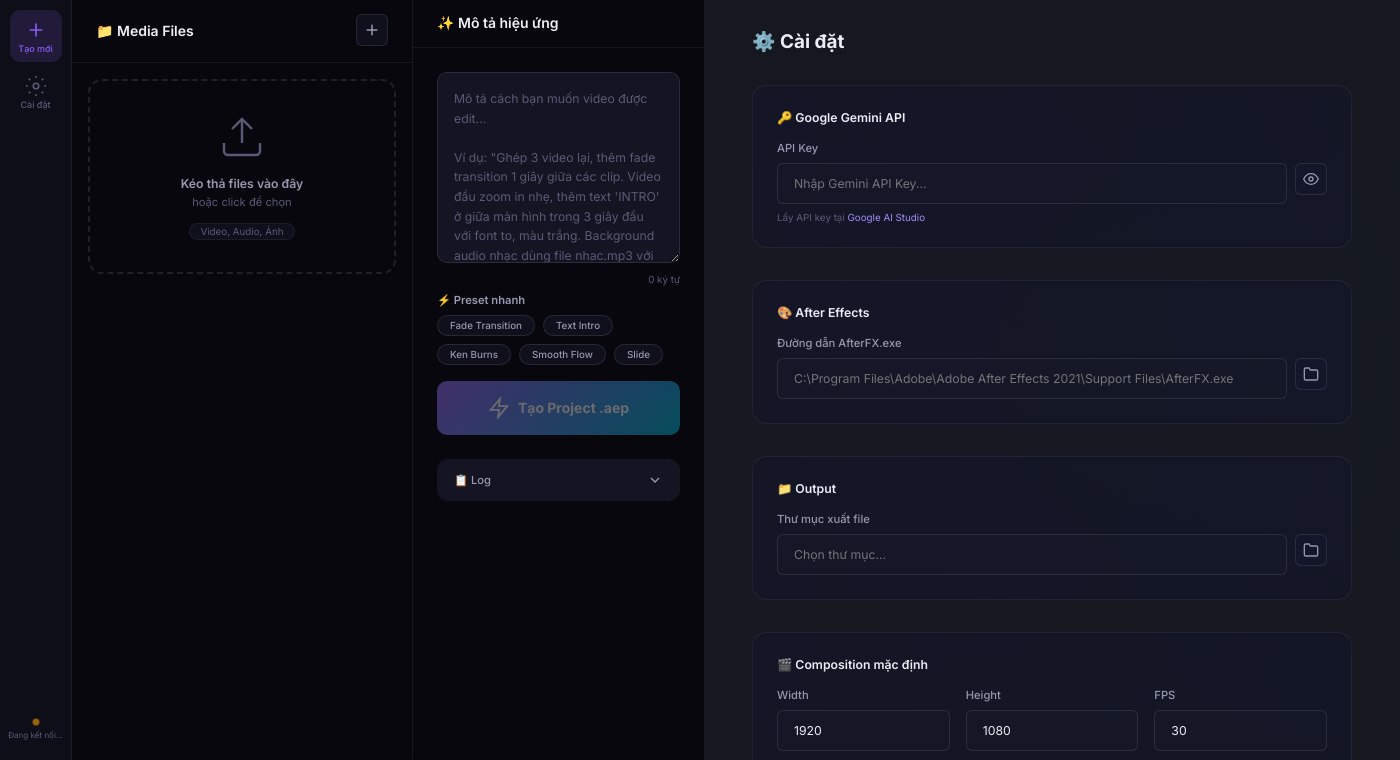
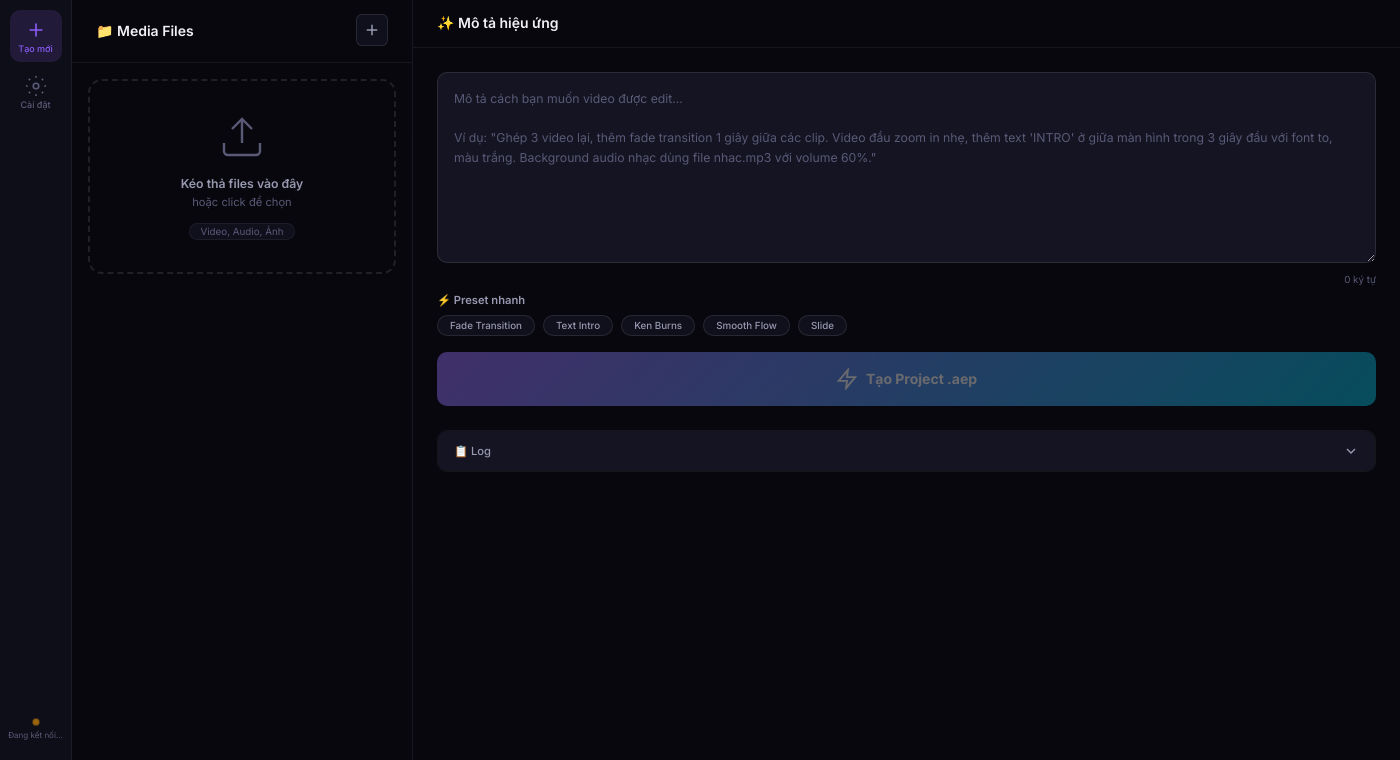
Before and after one commit to TuanMinh1905/EditBdat_AI, an Electron app: page src/index.html in a window 1400 px wide. Shown: the part 40-800 px from the top of the page. Drawn offline with Linux system fonts and the light colour scheme; no server answers.

Commit message:
Update giao diện

```diff
--- a/src/index.css
+++ b/src/index.css
@@ -915,7 +915,6 @@ a:hover { color: #c4b5fd; }
 
 /* --- Settings --- */
 .settings-content {
-  display: flex !important;
   justify-content: center;
   overflow-y: auto;
   padding: var(--space-2xl);
```
